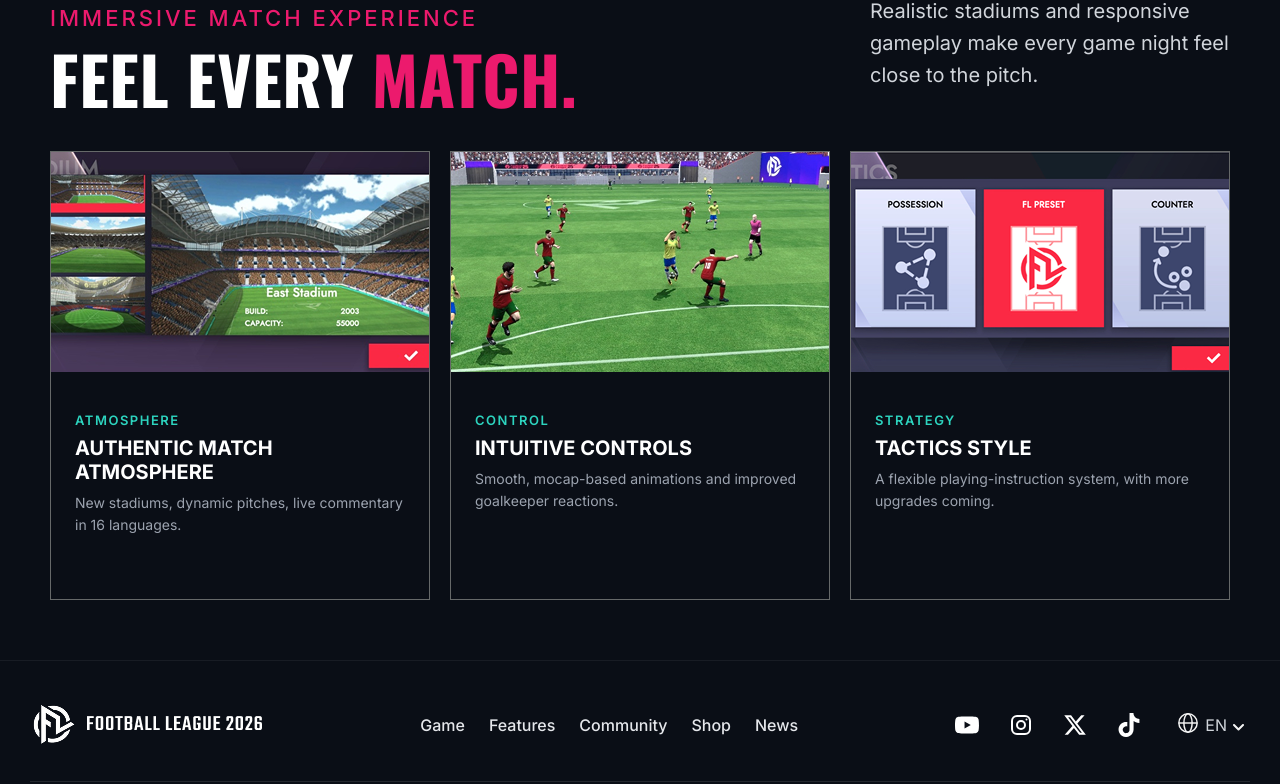
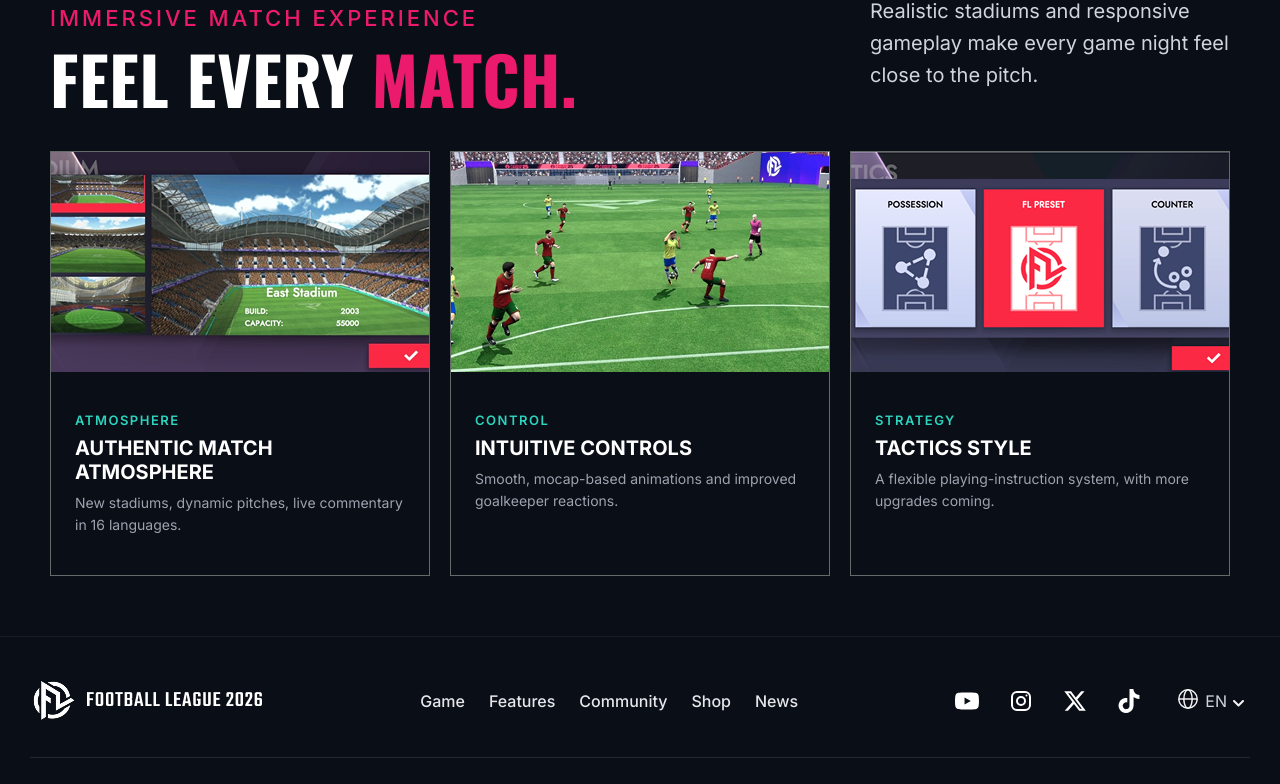
Before and after one commit to jyotithecode-sudo/football-website, a React (Vite) app: page /features in a window 1280 px wide. Shown: the part 570-1354 px from the top of the page. Built offline with nearby package versions, Linux system fonts and the light colour scheme.

Commit message:
Fix Features page build

```diff
--- a/src/FeaturesPage.css
+++ b/src/FeaturesPage.css
@@ -206,7 +206,6 @@ span.feature-card-badge {
 .feature-card {
   display: flex;
   flex-direction: column;
-  padding-bottom: 24px;
 }
 
 .feature-card-image-wrap {
```
